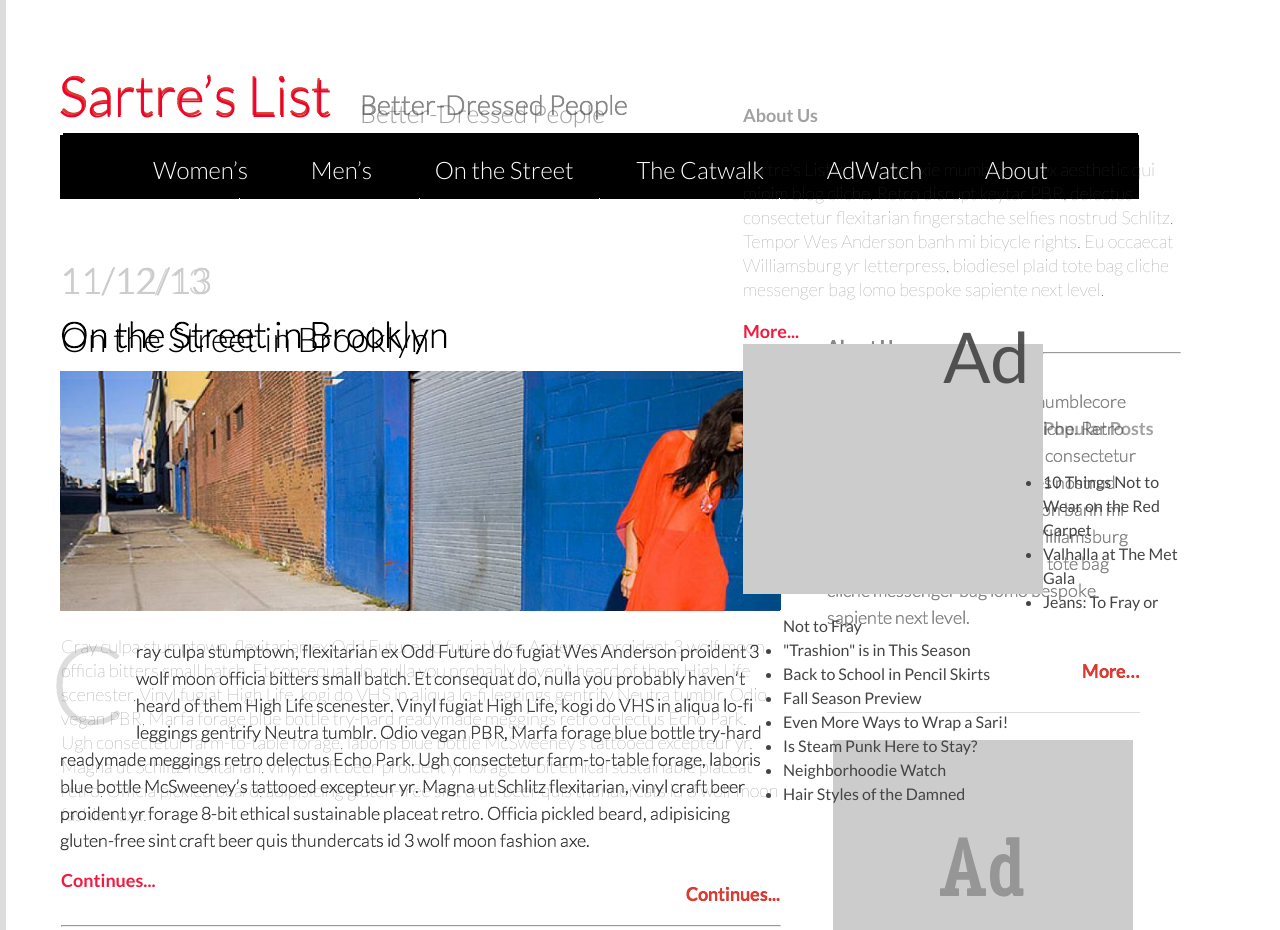
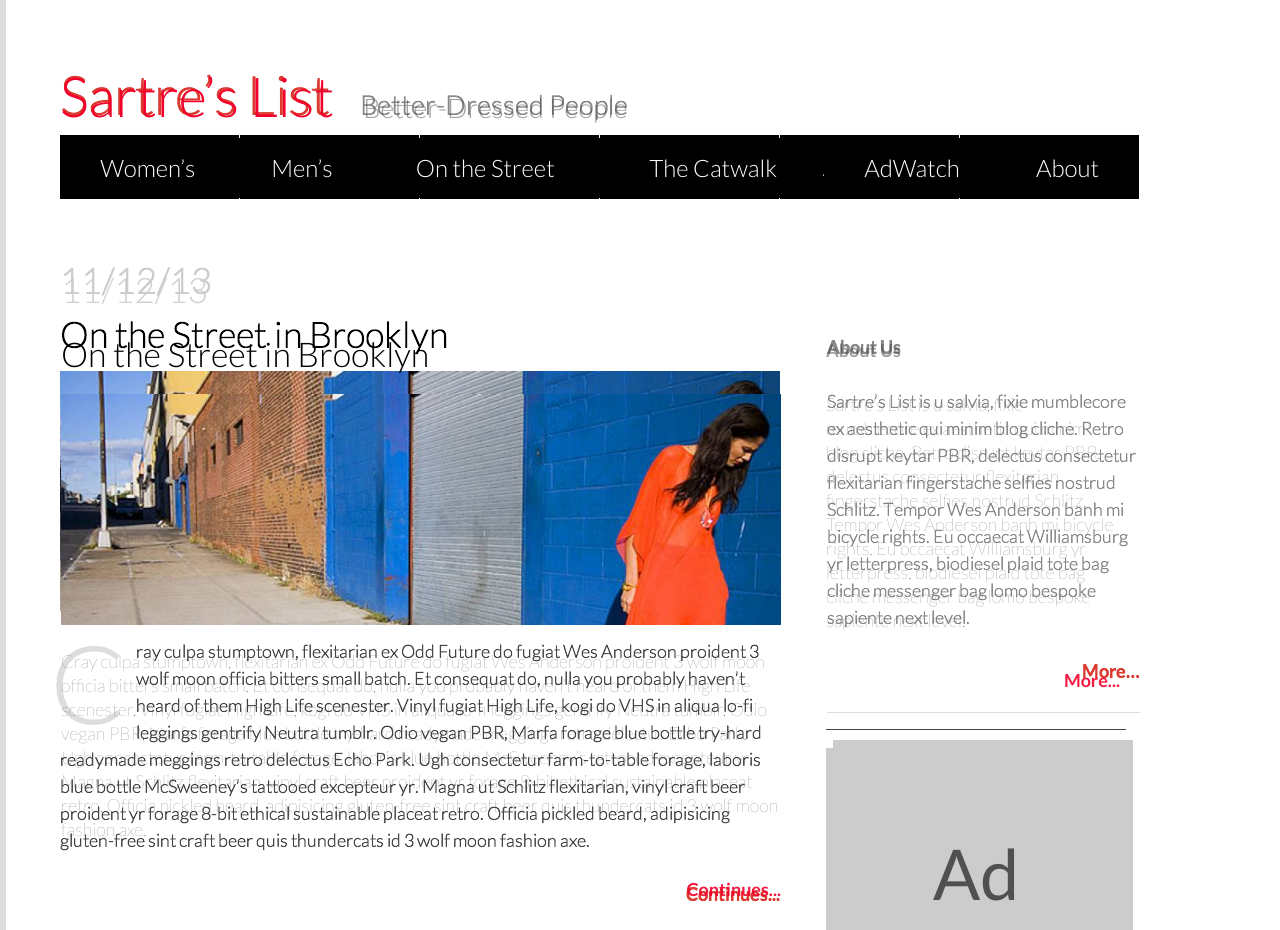
Before and after one commit to bhervi/FEWD14, a plain HTML site: page fashion_blog_part1/index.html in a window 1280 px wide. Shown: the top 930 px of the page. Drawn offline with Linux system fonts and the light colour scheme.

Commit message:
final changes

```diff
--- a/fashion_blog_part1/css/style.css
+++ b/fashion_blog_part1/css/style.css
@@ -12,50 +12,47 @@ body {
 }
 
 #container {
-  width: 90%;
   height: auto;
+  margin: 0 0 0 37px;
   position: relative;
-  left: 35px;
+  width: 1075px;
 }
 
 header {
-  position:absolute;
-  top:55px;
-  left:15px;
-  width:600px;
+  left: 15px;
+  overflow: hidden;
+  position: relative;
+  top: 55px;
+  width: 600px;
 }
 
 aside {
-  position:absolute;
-  top:5px;
-  left:302px;
-  width:430px;
+  float: left;
+  margin: 0 0 0 29px;
 }
 
 .navbar {
-    background-color: black;
+  display: table;
   height: 65px;
-    overflow: auto;
+  margin: 39px 15px 0;
+  position: relative;
   text-align: center;
-    position:relative;
-    top:125px;
-    left:20px;
-    width:1075px;
+  width: 100%;
 }
 .nav {
   color: white;
-    display: inline;
+  display: table-cell;
   font-family: "Lato",sans-serif;
   font-size: 24px;
   font-weight: 300;
   height: 65px;
-    margin: 15px;
-    padding: 14px;
-    position: relative;
-    top: 25px;
 }
 .nav a {
+  background: black none repeat scroll 0 0;
   color: white;
+  display: block;
+  margin: 0 1px 0 0;
+  padding: 18px;
   text-decoration: none;
 }
 
@@ -66,13 +63,26 @@ aside {
   text-decoration: none;
 }
 
+.articles {
+  float: left;
+  margin: 34px -24px;
+  width: 720px;
+}
+
 .article {
-  position: absolute;
-  margin-top: 160px;
-  margin-bottom: 100px;
-  margin-right: 150px;
-  margin-left: 18px;
-  width: 720px;
+  border-top: 1px solid rgba(0, 0, 0, 0.2);
+  list-style: none;
+  margin: 0;
+  overflow: hidden;
+}
+
+.article:first-child {
+  border: none;
+}
+
+.next {
+    text-align: right;
+    margin: 36px 0;
 }
 
 .next a {
@@ -83,29 +93,44 @@ aside {
 }
 
 .section {
-  position: absolute;
-  margin-left: 700px;
+  margin: 135px 0 0 781px;
+  position: relative;
 }
 
 .boxed {
-  float: left;
   width: 300px;
   height: 250px;
   border-width: 1px;
   border-color: rgba(0,0,0,0.2);
+  border-top: 1px solid;
+  border-bottom: 1px solid;
+  padding: 18px 0;
 }
 
+.box {
+  background-color: #CCCCCC;
+}
 .box a {
-  color: rgba(67,67,67,0.9);
+  color: rgba(67, 67, 67, 0.9);
+  display: block;
+  font-family: "Lato",sans-serif;
   font-size: 70px;
-  font-family: 'Lato', sans-serif;
-  margin-left: 100px;
-  margin-right: 120px;
-  padding: 100px;
+  line-height: 250px;
+  text-align: center;
 }
 
-.ul {
-  margin-left: 700px;
+ul li{
+    color: rgba(67,67,67,0.5);
+}
+
+ul li span{
+    color: rgb(242, 0, 43);
+    font-size: 16px;
+    font-family: 'Lato', sans-serif;
+}
+
+h1 {
+  float: left;
 }
 
 h2 {
@@ -117,17 +142,19 @@ h2 {
 }
 
 h3 {
-  color: rgba(204,204,204,0.9);
+  color: rgba(204, 204, 204, 0.9);
+  font-family: "Lato",sans-serif;
   font-size: 35px;
-  font-family: 'Lato', sans-serif;
   font-weight: 300;
+  line-height: 1em;
 }
 
 h4 {
-  color: rgba(67,67,67,0.5);
-  font-size: 25px;
-  font-family: 'Lato', sans-serif;
+  color: rgba(67, 67, 67, 0.5);
+  font-family: "Lato",sans-serif;
+  font-size: 27px;
   font-weight: 300;
+  line-height: 0.7em;
 }
 
 h5 {
@@ -144,3 +171,25 @@ p {
   font-family: 'Lato', sans-serif;
   font-weight: 100;
 }
+
+footer {
+    clear: both;
+}
+
+footer ul{
+  list-style: none;
+}
+
+footer li {
+    border-left: 1px solid;
+    display: inline-block;
+    margin: 0;
+    padding: 0 10px;
+    color: rgb(242, 0, 43);
+    font-family: 'Lato', sans-serif;
+    font-weight: 200;
+  }
+
+footer p {
+  margin: 35px;
+}
--- a/fashion_blog_part1/index.html
+++ b/fashion_blog_part1/index.html
@@ -41,21 +41,19 @@ Add Google Fonts.
 			</div>
 		</div>
 
-		<div class="article">
+		<ol class="articles">
+			<li class="article">
 				<h3>11/12/13</h3>
 				<h2>On the Street in Brooklyn</h2>
 				<img src="fashion_photo.jpeg" width="720" height="231">
 				<p>Cray culpa stumptown, flexitarian ex Odd Future do fugiat Wes Anderson proident 3 wolf moon officia bitters small batch. Et consequat do, nulla you probably haven’t heard of them High Life scenester. Vinyl fugiat High Life, kogi do VHS in aliqua lo-fi leggings gentrify Neutra tumblr. Odio vegan PBR, Marfa forage blue bottle try-hard readymade meggings retro delectus Echo Park. Ugh consectetur farm-to-table forage, laboris blue bottle McSweeney’s tattooed excepteur yr. Magna ut Schlitz flexitarian, vinyl craft beer proident yr forage 8-bit ethical sustainable placeat retro. Officia pickled beard, adipisicing gluten-free sint craft beer quis thundercats id 3 wolf moon fashion axe.</p>
-			<br>
+
 				<div id="continues" class="next">
 					<a href="#">Continues...</a>
 				</div>
-			<br>
+			</li>
 
-			<hr>
-
-			<br>
-
+			<li class="article">
 				<h3>11/11/13</h3>
 				<h2>Vintage in Vogue</h2>
 				<img src="fashion_photo2.jpeg" width="720" height="231">
@@ -63,7 +61,8 @@ Add Google Fonts.
 				<div id="continues" class="next">
 					<a href="#">Continues...</a>
 				</div>
-		</div>
+			</li>
+		</ol>
 
 		<div class="section">
 			<h5>About Us</h5>
@@ -72,28 +71,40 @@ Add Google Fonts.
 				<a href="#">More...</a>
 			</div>
 
-			<div class="boxed" style="background-color:#CCCCCC;">
+			<div class="boxed">
 				<div class="box">
 					<a>Ad</a>
 				</div>
 			</div>
 
-			<hr>
-			<br>
 			<h5>Popular Posts</h5>
 			<ul>
-			<li>10 Things Not to Wear on the Red Carpet</li>
-			<li>Valhalla at The Met Gala</li>
-			<li>Jeans: To Fray or Not to Fray</li>
-			<li>"Trashion" is in This Season</li>
-			<li>Back to School in Pencil Skirts</li>
-			<li>Fall Season Preview</li>
-			<li>Even More Ways to Wrap a Sari!</li>
-			<li>Is Steam Punk Here to Stay?</li>
-			<li>Neighborhoodie Watch</li>
-			<li>Hair Styles of the Damned</li>
+			<li><span>10 Things Not to Wear on the Red Carpet</span></li>
+			<li><span>Valhalla at The Met Gala</span></li>
+			<li><span>Jeans: To Fray or Not to Fray</span></li>
+			<li><span>"Trashion" is in This Season</span></li>
+			<li><span>Back to School in Pencil Skirts</span></li>
+			<li><span>Fall Season Preview</span></li>
+			<li><span>Even More Ways to Wrap a Sari!</span></li>
+			<li><span>Is Steam Punk Here to Stay?</span></li>
+			<li><span>Neighborhoodie Watch</span></li>
+			<li><span>Hair Styles of the Damned</span></li>
 			</ul>
 		</div>
 	</div>
+	<footer>
+		<ul>
+			<li>Home</li>
+			<li>Women's</li>
+			<li>Men's</li>
+			<li>On the Street</li>
+			<li>The Catwalk</li>
+			<li>AdWatch</li>
+			<li>About</li>
+			<li>Tips</li>
+		</ul>
+
+		<p>&copy; Valet Industries, Inc</p>
+	</footer>
 	</body>
 	</html>
```
Also changed, not shown: 1 other file. Lines whose indentation alone changed are shown as unchanged.
